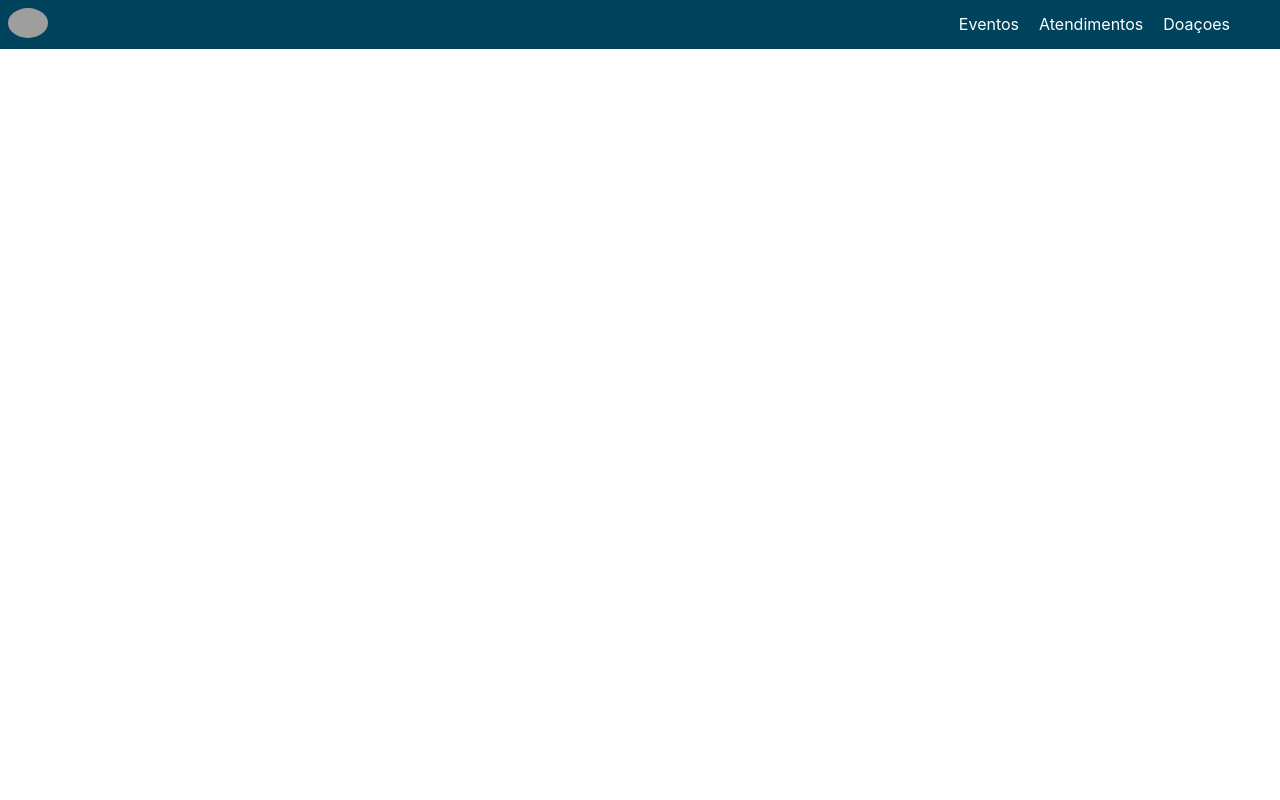
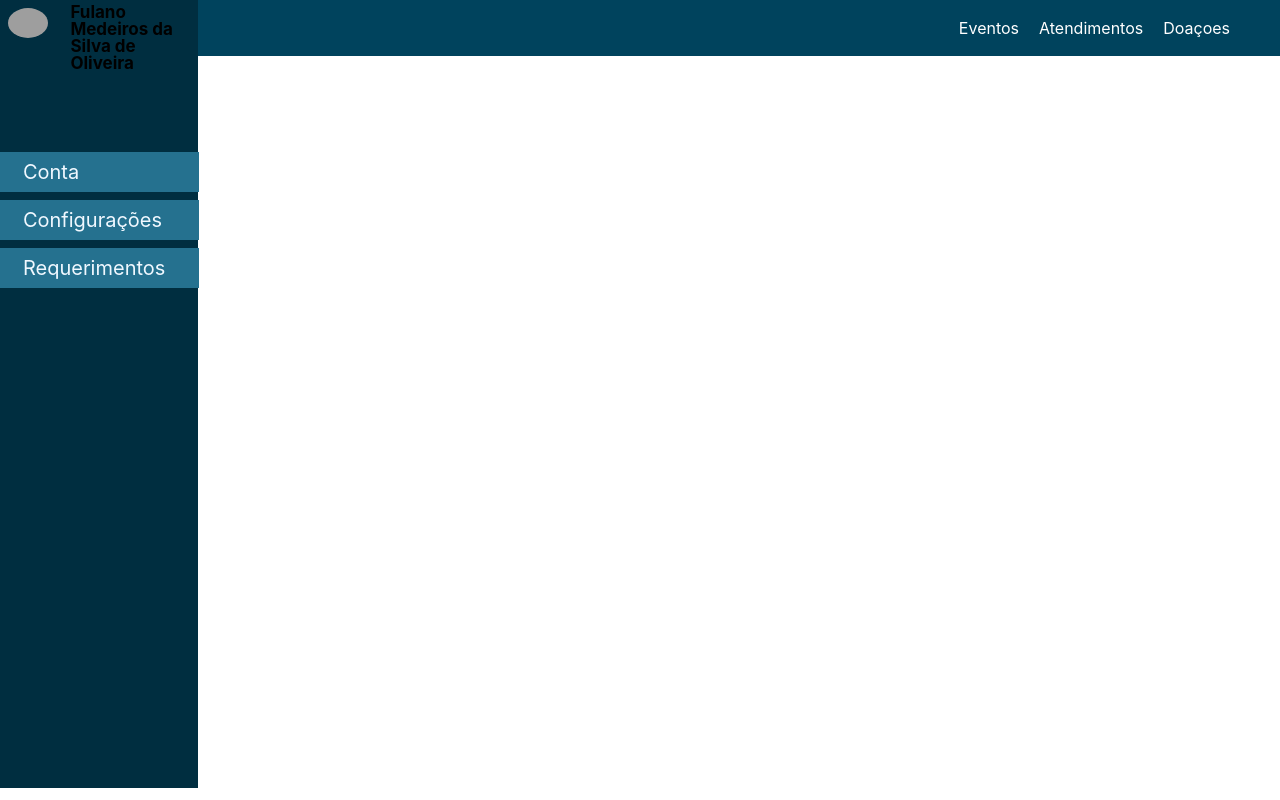
Before and after one commit to joliveira-0509/FABRICA, a plain HTML site: page index.html in a window 1280 px wide. Drawn offline with nearby package versions, Linux system fonts and the light colour scheme; grey boxes are pictures that could not be loaded.

Commit message:
menu lateral

```diff
--- a/css/style.css
+++ b/css/style.css
@@ -137,14 +137,14 @@ table {
 }
 
 /*fim formatação geral*/
-header{
+header {
     max-width: 100%;
     max-height: 15vh;
     display: flex;
     flex-direction: row;
     align-items: center;
     justify-content: space-between;
-    background-color: #00435D ;
+    background-color: #00435D;
 }
 
 header .menu_mobile {
@@ -157,7 +157,7 @@ header .img_config_menu {
     max-height: 5vh;
 }
 
-header .img_config_menu img{
+header .img_config_menu img {
     height: 100%;
     width: 100%;
     border-radius: 100%;
@@ -180,8 +180,66 @@ header .menu_desc ul li {
     margin: 0px 10px 0px 10px;
 }
 
-header .menu_desc ul li a{
+header .menu_desc ul li a {
     text-decoration: none;
     font-family: 'Inter';
     color: white;
 }
+
+header .img_config_menu .menu_img {
+    background-color: #002E40;
+    width: 25vh;
+    height: 100vh;
+    z-index: 3;
+    margin-top: -6.6vh;
+    margin-left: -1.2vh;
+
+    display: flex;
+    flex-direction: column;
+    align-items: center;
+}
+
+header .img_config_menu .menu_img h1 {
+    display: flex;
+    flex-direction: row;
+    align-items: center;
+    gap: 3%;
+    padding-left: 9vh;
+    padding-top: 2vh;
+    font-family:"Inter";
+    font-size: 17px;
+    font-weight: bold;
+}
+
+header .img_config_menu .menu_img .conj {
+    margin-top: 10vh;
+    display: flex;
+    flex-direction: column;
+    align-items: center;
+    width: 100%;
+    height: 20vh;
+}
+
+header .img_config_menu .menu_img .conj ul {
+    display: flex;
+    flex-direction: column;
+    gap: 8px;
+}
+
+header .img_config_menu .menu_img .conj ul li {
+
+    display: flex;
+    align-items: center;
+    padding-left: 25px;
+    background-color: #25718F;
+    width: 22vh;
+    height: 5vh;
+}
+
+header .img_config_menu .menu_img .conj ul li a {
+    font-size: 20px;
+    font-family: "Inter";
+    text-decoration: none;
+    color: aliceblue;
+
+}
--- a/index.html
+++ b/index.html
@@ -19,8 +19,18 @@
             <img src="img/pexels-creationhill-1681010.jpg" alt="">
             <div class="menu_img">
 
+                <h1>Fulano Medeiros da Silva de Oliveira</h1>
+
+                <div class="conj">
+                    <ul>
+                        <li><a href="conta.html">Conta</a></li>
+                        <li><a href="config.html">Configurações</a></li>
+                        <li><a href="requerimento.html">Requerimentos</a></li>
+                    </ul>
+                </div>
             </div>
         </div>
+
         <div class="menu_desc">
             <ul>
                 <li>
@@ -47,6 +57,7 @@
                 </li>
             </ul>
         </div>
+
     </header>
 
     <main>
```
